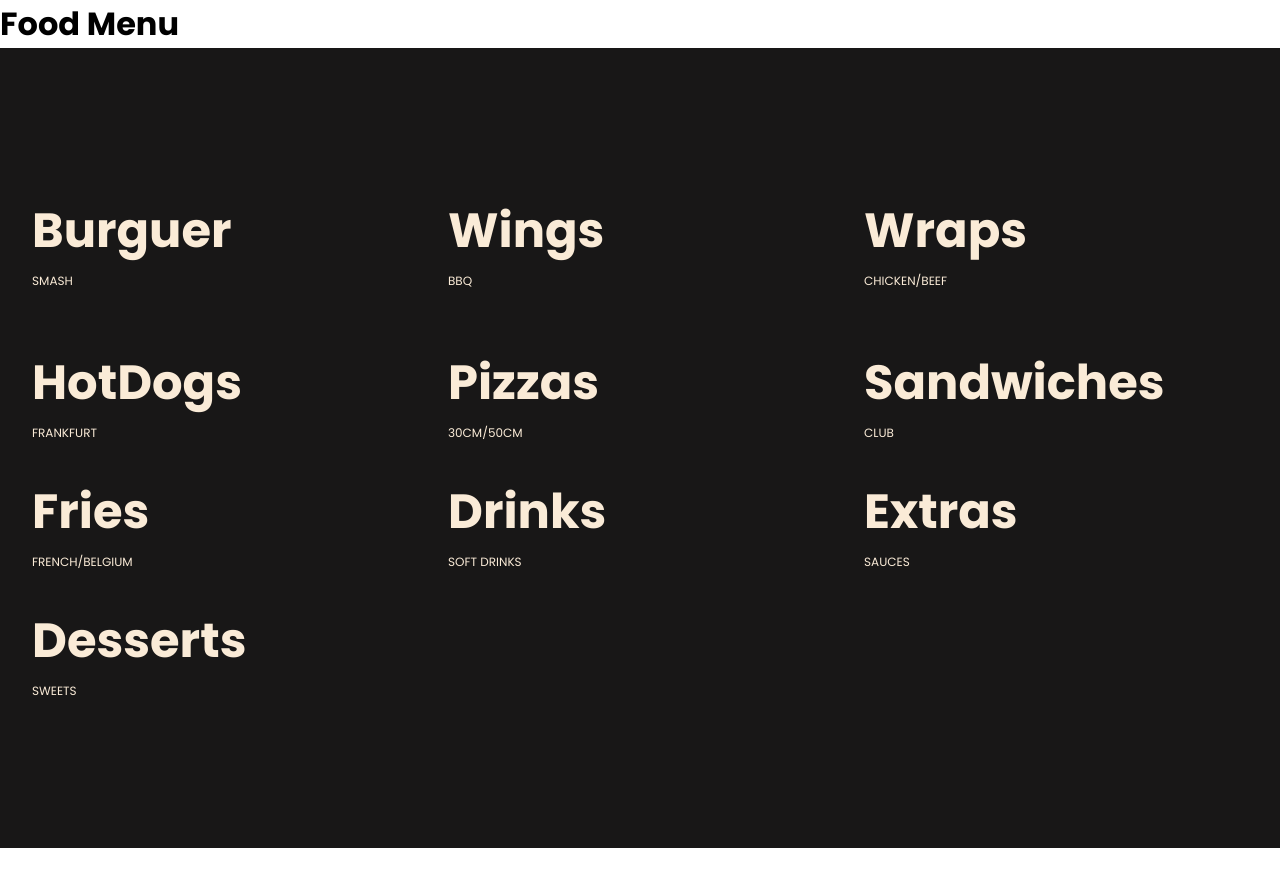
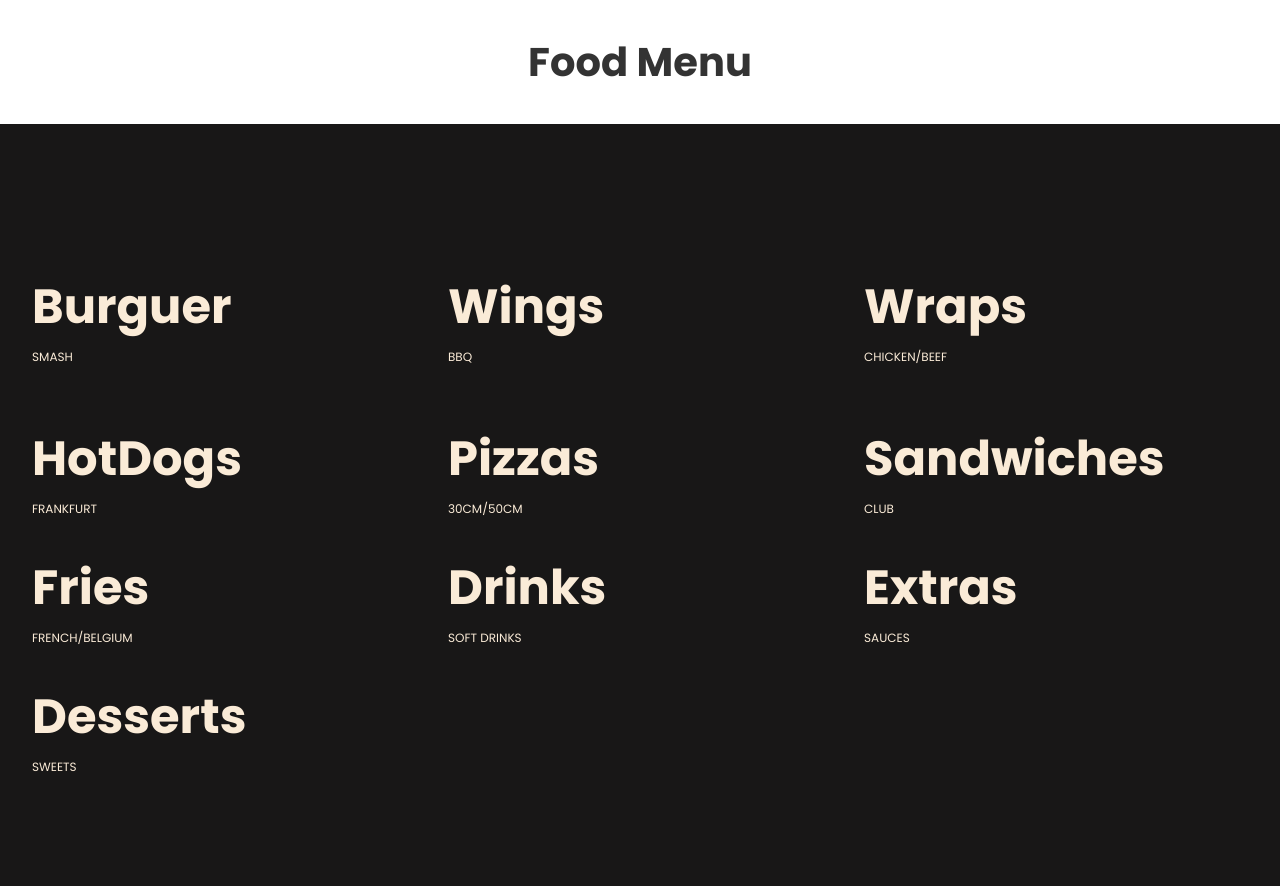
Before and after one commit to jangelcobosg-boop/AsincronoPruebasTecnicas, a plain HTML site: page index.html in a window 1280 px wide. Before the commit the page ends 848 px from the top, so only its background shows below. Drawn offline with Linux system fonts and the light colour scheme; a web font is replaced by a local one.

Commit message:
h1 añadido bien

```diff
--- a/css/index.css
+++ b/css/index.css
@@ -10,6 +10,18 @@ body {
     font-style: normal;
 }
 
+.header__foodmenu {
+    display: flex;
+    justify-content: center;
+    align-items: center;
+    width: 100%;
+}
+h1 {
+    text-align: center;
+    margin: 2rem;
+    font-size: 2.5rem;
+    color: #333;
+}
 
 .background__food {
     background-color: rgb(24, 23, 23);
@@ -27,6 +39,7 @@ body {
     display: grid;
     grid-template-columns: repeat(auto-fit, minmax(350px, 1fr));
     grid-template-rows: repeat(auto-fit, minmax(120px, 1fr));
+
     color: antiquewhite;
     width: 100%;
     gap: 2rem;
--- a/index.html
+++ b/index.html
@@ -11,7 +11,8 @@
     <script defer src="js/index.js"></script>
 </head>
 <body>
-    <h1>Food Menu</h1>
+    <div class="header__foodmenu">
+    <h1>Food Menu</h1></div>
     <div class="background__food">
         <div class="background__info">
 
```
